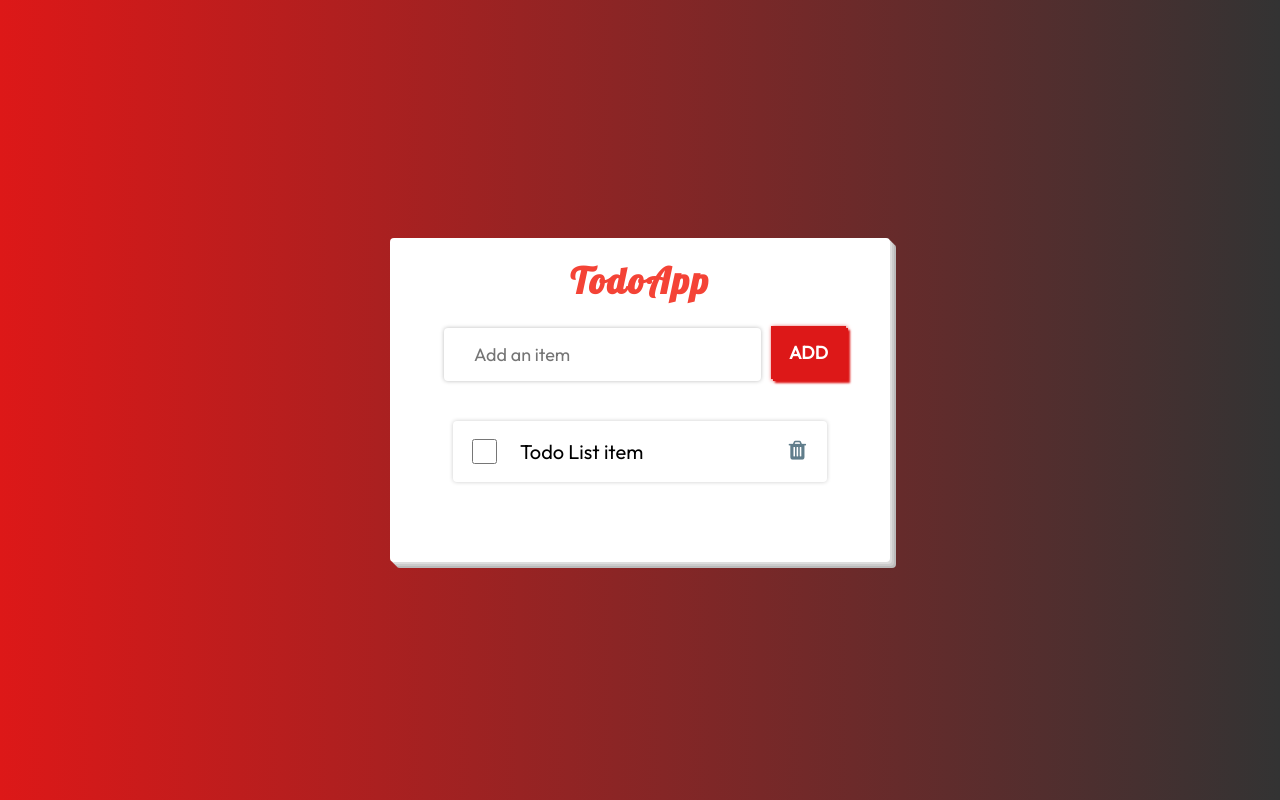
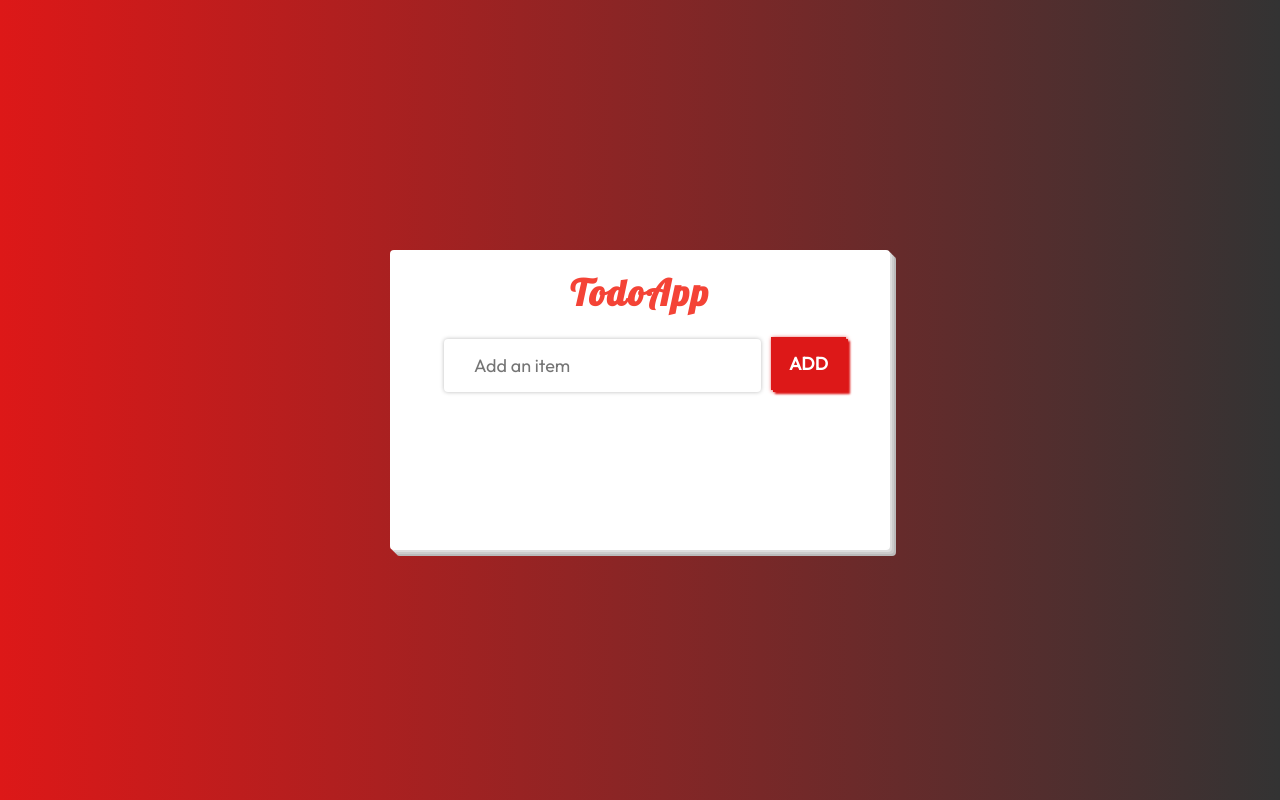
Before and after one commit to santhanakrishnanstark/react-todo-app, a React (Create React App) app: page / in a window 1280 px wide. Built offline with nearby package versions, Linux system fonts and the light colour scheme.

Commit message:
adding scripts for list item

```diff
--- a/src/Components/TodoApp/TodoApp.jsx
+++ b/src/Components/TodoApp/TodoApp.jsx
@@ -5,19 +5,48 @@ import TodoList from '../TodoList/TodoList';
 class TodoApp extends React.Component {
     constructor(props) {
         super(props);
+        this.state = {
+            todoList: []
+        }
     }
 
     formSubmit = (event) => {
         event.preventDefault();
-        console.log(event.target.todo.value)
+        const todo = event.target.todo.value;
+
+        if(todo) {
+           let todoItem = {
+            id: this.state.todoList.length + 1,
+            todo,
+            isCompleted: false
+           }
+
+        // push the created todo item into todoList array.
+           this.setState({
+               todoList: [ ...this.state.todoList, todoItem ]
+           })
+
+        }
+    }
+
+    changeItemState = (id) => {
+        console.log('to change', id)
+        let changedObj = this.state.todoList.filter(item => item.id === id)[0];
+        changedObj.isCompleted = !changedObj.isCompleted
+
+        // update the current changed object item into real todo list.
+        this.setState({
+            todoList: [ ...this.state.todoList, changedObj ]
+        })
     }
 
     render() {
+        console.log(this.state.todoList)
         return (
             <>
                 <h1>TodoApp</h1>
                 <TodoForm onFormSubmit={this.formSubmit} />
-                <TodoList />
+                <TodoList list={this.state.todoList} changeState={(id) => this.changeItemState(id)} />
             </>
          );
     }
--- a/src/Components/TodoList/TodoList.jsx
+++ b/src/Components/TodoList/TodoList.jsx
@@ -3,9 +3,12 @@ import TodoListItem from './TodoListItem/TodoListItem';
 import './TodoList.css';
 
 const TodoList = (props) => {
+
     return (
         <ul className="todo-list">
-            <TodoListItem />
+            {
+                props.list.map((item, index) => <TodoListItem key={index} data={item} changeItemState={(id) => props.changeState(id)} />)
+            }
         </ul>
      );
 }
--- a/src/Components/TodoList/TodoListItem/TodoListItem.css
+++ b/src/Components/TodoList/TodoListItem/TodoListItem.css
@@ -37,3 +37,17 @@
     transform: scale(1.2);
     transition: all 500ms ease;
 }
+
+.todo-list-item.completed {
+    position: relative;
+}
+
+.todo-list-item.completed::after {
+    content: '';
+    width: 85%;
+    height: 2px;
+    background-color: black;
+    position: absolute;
+    right: 0;
+    top: 53%;
+}
--- a/src/Components/TodoList/TodoListItem/TodoListItem.jsx
+++ b/src/Components/TodoList/TodoListItem/TodoListItem.jsx
@@ -2,10 +2,13 @@ import React from 'react';
 import './TodoListItem.css';
 
 const TodoListItem = (props) => {
+
+    const classes = 'todo-list-item ' + ( props.data.isCompleted ? 'completed' : '' );
+
     return (
-        <li className="todo-list-item">
-            <input type="checkbox" name="todo-check" id="todo-check" />
-            <div className="todo-item">Todo List item</div>
+        <li className={classes}>
+            <input type="checkbox" name="todo-check" id="todo-check" onChange={() => props.changeItemState(props.data.id)} />
+            <div className="todo-item">{props.data.todo}</div>
             <button><i class="fa fa-trash" aria-hidden="true"></i></button>
         </li>
      );
```
